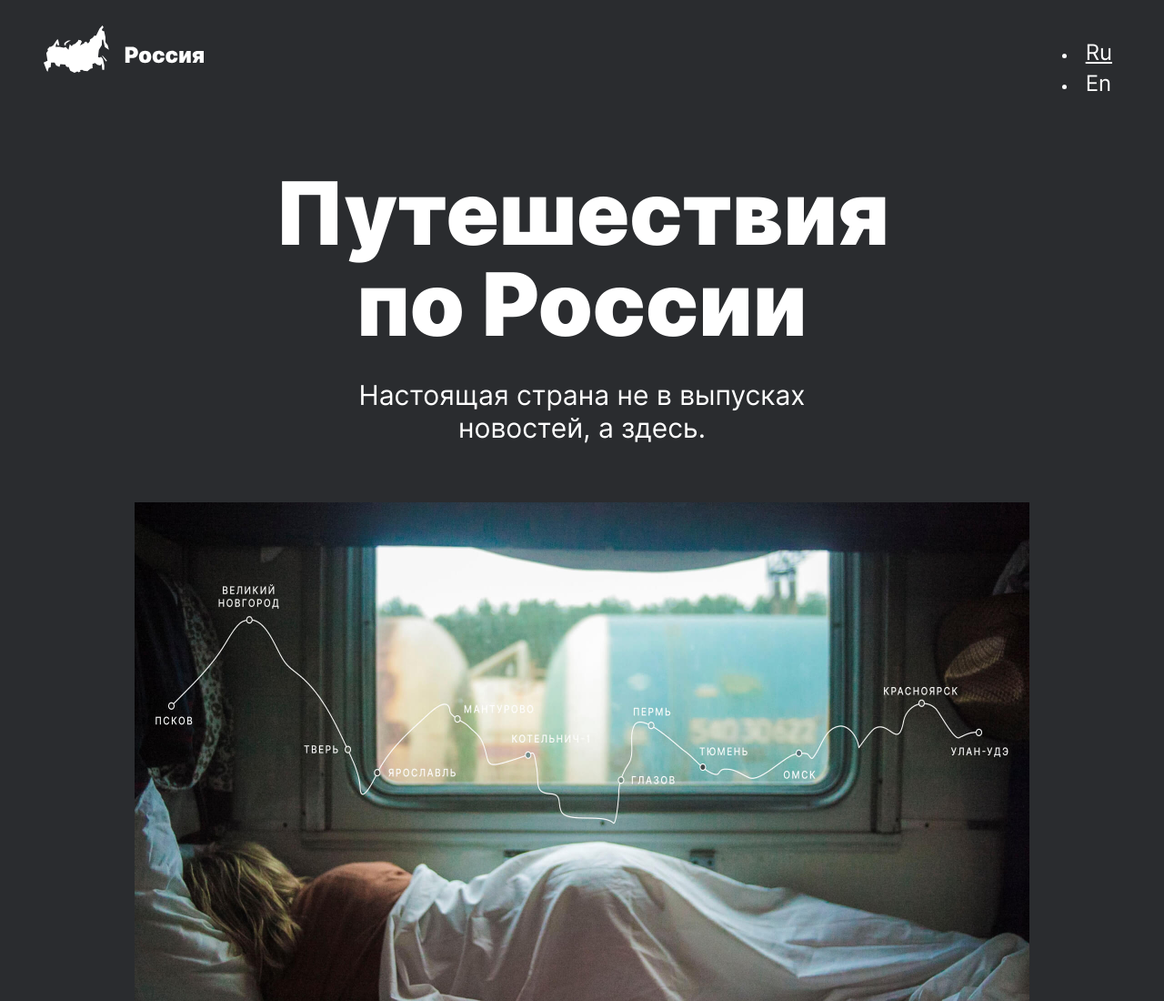
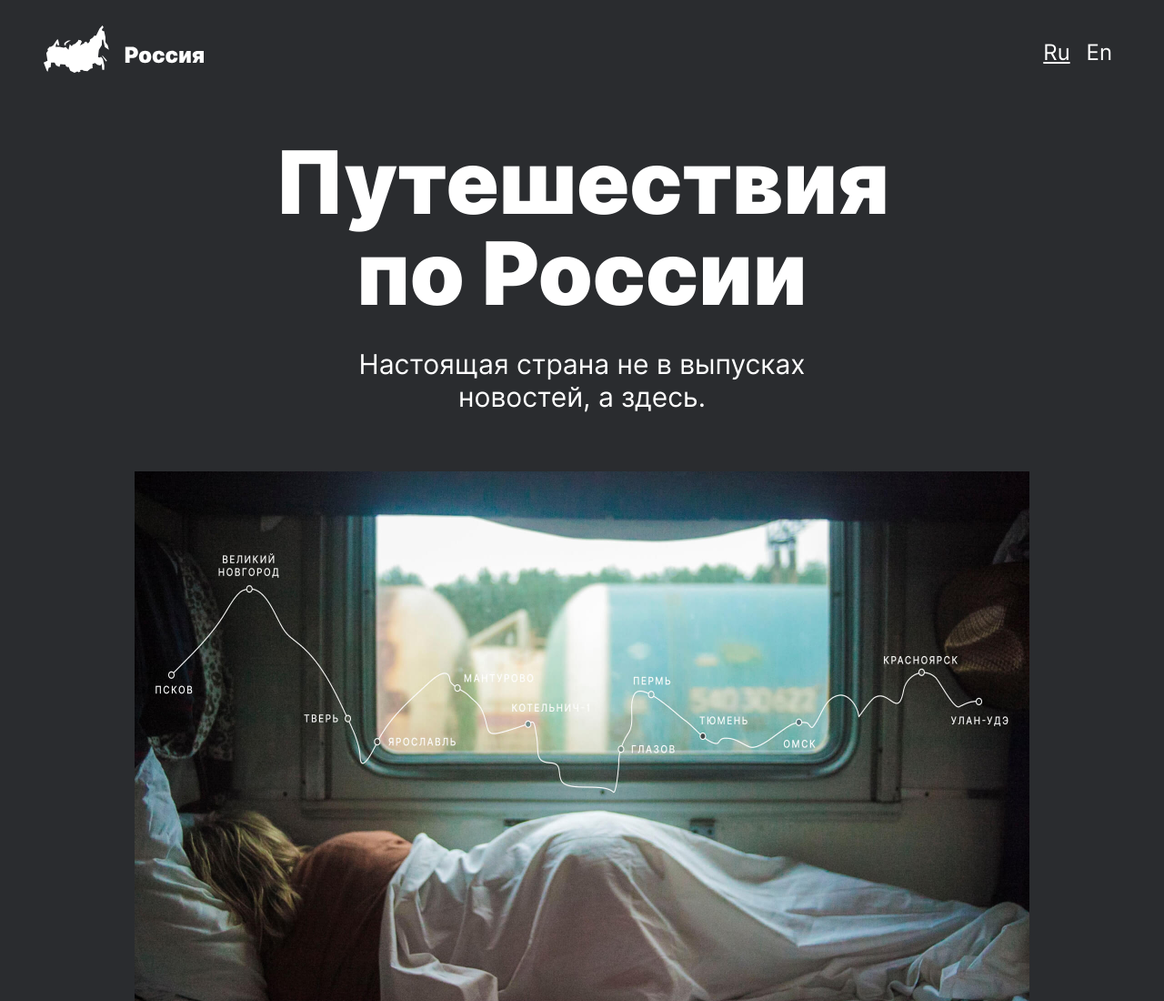
Before and after one commit to grossdj71/russian-travel, a plain HTML site: page index.html in a window 1280 px wide. Shown: the top 1100 px of the page at 91% size. Drawn offline with Linux system fonts and the light colour scheme.

Commit message:
Update index.html

```diff
--- a/index.html
+++ b/index.html
@@ -9,19 +9,16 @@
 </head>
 
 <body class="page">
-  <header class="header">
-    <a href="#" class="header__logo" title="Россия">
-      <img src="./images/__logo.svg" class="header__logo-pic" alt="логотип в шапке">
-    </a>
-    <ul class="header__lang-list">
-      <li class="header__lang-item">
-        <a class="header__lang-link header__lang-link_active" title="сменить на русский">Ru</a>
-      </li>
-      <li class="header__lang-item">
-        <a class="header__lang-link" title="сменить на английский">En</a>
-      </li>
-    </ul>
-  </header>
+</head>
+<body class="root">
+  <div class="page">
+    <header class="header">
+        <img class="header__logo" src="./images/__logo.svg" alt="Лого Россия">
+        <ul class="header__lang">
+          <li><a class="header__lang-link header__lang-link_active" href="#">Ru</a></li>
+          <li><a class="header__lang-link" href="#">En</a></li>
+        </ul>
+    </header>
   <main>
     <section class="lead">
       <h1 class="lead__title">Путешествия по России</h1>
```
